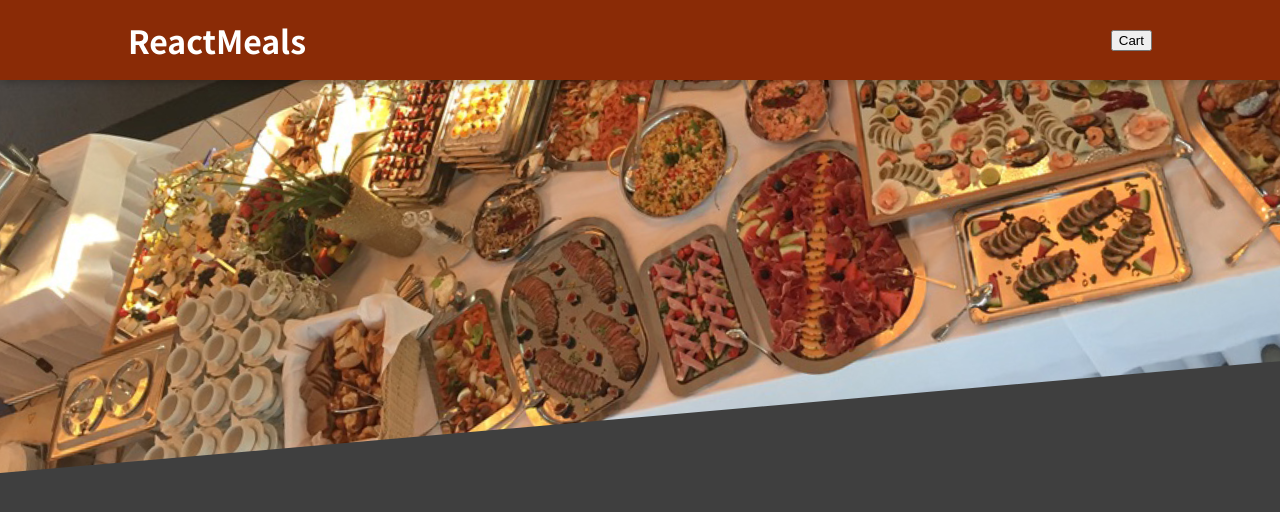
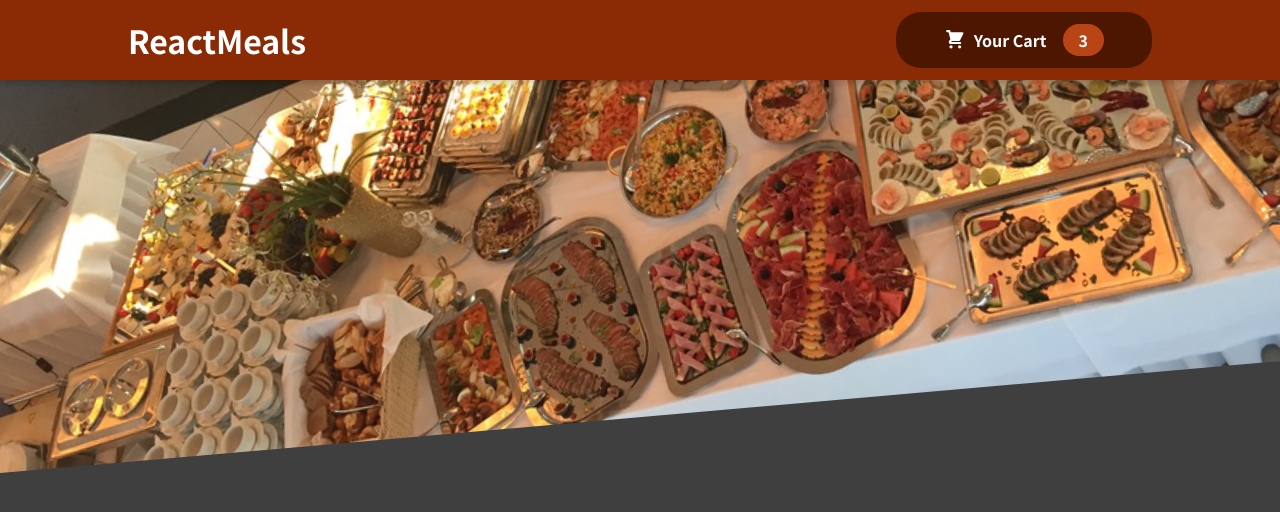
Before and after one commit to lkagan/food-order, a React (Create React App) app: page / in a window 1280 px wide. Shown: the top 512 px of the page. Built offline with nearby package versions, Linux system fonts and the light colour scheme.

Commit message:
Custom cart button component

```diff
--- /dev/null
+++ b/src/components/Cart/CartIcon.js
@@ -0,0 +1,13 @@
+const CartIcon = () => {
+    return (
+        <svg
+            xmlns='http://www.w3.org/2000/svg'
+            viewBox='0 0 20 20'
+            fill='currentColor'
+        >
+            <path d='M3 1a1 1 0 000 2h1.22l.305 1.222a.997.997 0 00.01.042l1.358 5.43-.893.892C3.74 11.846 4.632 14 6.414 14H15a1 1 0 000-2H6.414l1-1H14a1 1 0 00.894-.553l3-6A1 1 0 0017 3H6.28l-.31-1.243A1 1 0 005 1H3zM16 16.5a1.5 1.5 0 11-3 0 1.5 1.5 0 013 0zM6.5 18a1.5 1.5 0 100-3 1.5 1.5 0 000 3z' />
+        </svg>
+    );
+};
+
+export default CartIcon;
--- a/src/components/Layout/Header.js
+++ b/src/components/Layout/Header.js
@@ -1,13 +1,14 @@
 import {Fragment} from "react";
 import mealsImage from '../../assets/meals.jpg';
 import classes from './Header.module.css';
+import HeaderCartButton from "./HeaderCartButton";
 
 const Header = () => {
     return (
         <Fragment>
             <header className={classes.header}>
                 <h1>ReactMeals</h1>
-                <button>Cart</button>
+                <HeaderCartButton/>
             </header>
             <div className={classes['main-image']}>
                 <img src={mealsImage} alt="A table full of delicious food"/>
--- /dev/null
+++ b/src/components/Layout/HeaderCartButton.js
@@ -0,0 +1,14 @@
+import CartIcon from "../Cart/CartIcon";
+import classes from "./HeaderCartButton.module.css";
+
+const HeaderCartButton = (props) => {
+   return <button className={classes.button}>
+      <span className={classes.icon}>
+         <CartIcon/>
+      </span>
+      <span>Your Cart</span>
+      <span className={classes.badge}>3</span>
+   </button>
+}
+
+export default HeaderCartButton;
--- /dev/null
+++ b/src/components/Layout/HeaderCartButton.module.css
@@ -0,0 +1,59 @@
+.button {
+    cursor: pointer;
+    font: inherit;
+    border: none;
+    background-color: #4d1601;
+    color: white;
+    padding: 0.75rem 3rem;
+    display: flex;
+    justify-content: space-around;
+    align-items: center;
+    border-radius: 25px;
+    font-weight: bold;
+}
+
+.button:hover,
+.button:active {
+    background-color: #2c0d00;
+}
+
+.icon {
+    width: 1.35rem;
+    height: 1.35rem;
+    margin-right: 0.5rem;
+}
+
+.badge {
+    background-color: #b94517;
+    padding: 0.25rem 1rem;
+    border-radius: 25px;
+    margin-left: 1rem;
+    font-weight: bold;
+}
+
+.button:hover .badge,
+.button:active .badge {
+    background-color: #92320c;
+}
+
+.bump {
+    animation: bump 300ms ease-out;
+}
+
+@keyframes bump {
+    0% {
+        transform: scale(1);
+    }
+    10% {
+        transform: scale(0.9);
+    }
+    30% {
+        transform: scale(1.1);
+    }
+    50% {
+        transform: scale(1.15);
+    }
+    100% {
+        transform: scale(1);
+    }
+}
```
